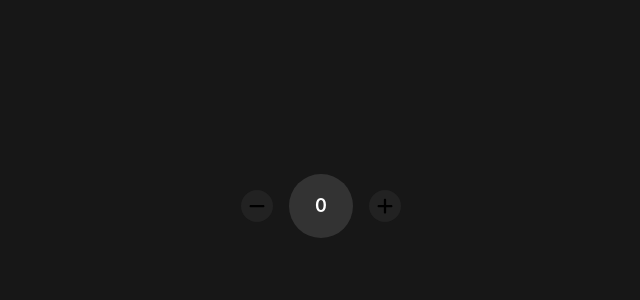
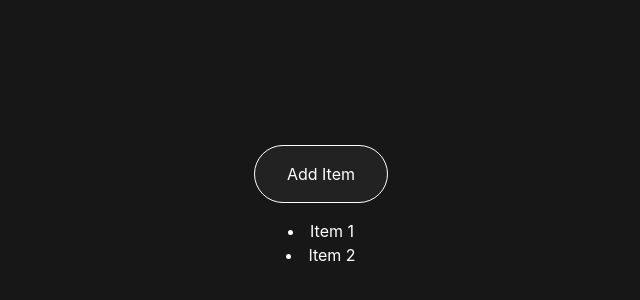
Before and after one commit to vrajeshvadi/learning-react, a React (Create React App) app: page / in a window 1280 px wide. Shown: the part 194-494 px from the top of the page, without its empty margins (319-959 px from the left). Built offline with nearby package versions, Linux system fonts and the light colour scheme; the HTML template or start-up script is replaced by a standard one.

Commit message:
learn stat with array

```diff
--- a/src/App.js
+++ b/src/App.js
@@ -1,9 +1,9 @@
-import Important from "./components/Important";
+import AddItem from "./components/AddItem";
 
 export default function App() {
   return (
     <div>
-      <Important />
+      <AddItem />
     </div>
   );
 }
--- /dev/null
+++ b/src/components/AddItem.jsx
@@ -0,0 +1,23 @@
+import React from 'react';
+
+export default function AddItem() {
+  const [item, setItem] = React.useState(['Item 1', 'Item 2']);
+
+  const items = item.map((itm) => <li key={itm}>{itm}</li>);
+
+  function add() {
+    setItem((prev) => (prev = [...prev, `Item ${prev.length + 1}`]));
+  }
+
+  return (
+    <div className='bg-dark-primary h-[100vh] text-dark-text flex flex-col items-center justify-center'>
+      <button
+        className='border rounded-full px-8 py-4 bg-dark-secondary hover:bg-dark-surface mb-4'
+        onClick={add}
+      >
+        Add Item
+      </button>
+      {items}
+    </div>
+  );
+}
--- a/src/components/Important.jsx
+++ /dev/null
@@ -1,29 +0,0 @@
-import React from 'react';
-import { ReactComponent as Minus } from './minus_solid.svg';
-import { ReactComponent as Plus } from './plus_solid.svg';
-
-export default function Important() {
-  const [count, setCount] = React.useState(0);
-
-  function add() {
-    setCount((prev) => prev + 1);
-  }
-
-  function substract() {
-    setCount((prev) => prev - 1);
-  }
-
-  return (
-    <div className='h-[100vh] bg-dark-primary flex justify-center items-center'>
-      <div className='w-8 h-8 flex items-center justify-center bg-dark-secondary text-white rounded-full cursor-pointer' onClick={substract}>
-        <Minus width='1rem' fill='currentColor' />
-      </div>
-      <div className='w-16 h-16 bg-dark-surface text-dark-text text-lg font-semibold m-4 rounded-full flex items-center justify-center'>
-        {count}
-      </div>
-      <div className='w-8 h-8 flex items-center justify-center bg-dark-secondary text-white rounded-full cursor-pointer' onClick={add}>
-        <Plus width={'1rem'} fill='currentColor' />
-      </div>
-    </div>
-  );
-}
```
Also changed, not shown: src/components/minus_solid.svg (deleted), src/components/plus_solid.svg (deleted).
